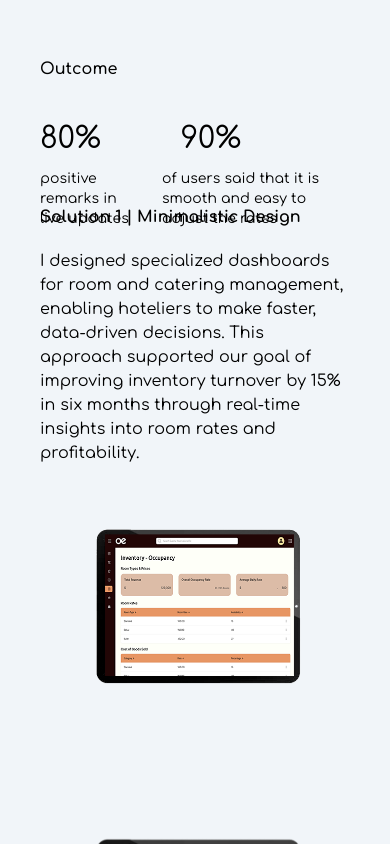
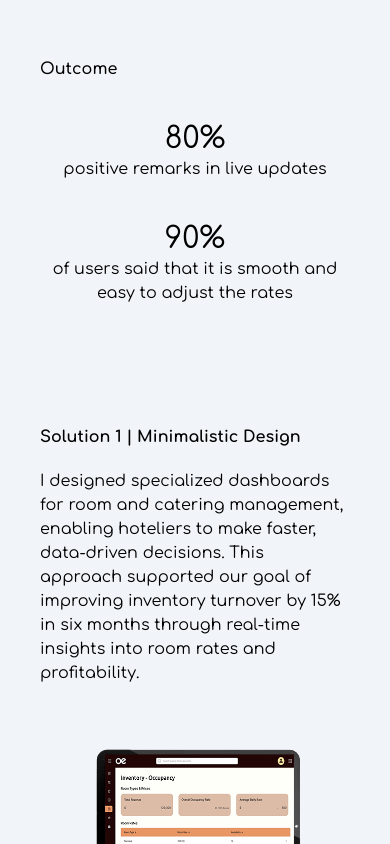
Before and after one commit to johnjang94/portfolio-ver-3, a React (Vite) app: page /operate in a window 390 px wide. Shown: the part 1680-2524 px from the top of the page. Built offline with nearby package versions, Linux system fonts and the light colour scheme; no server answers.

Commit message:
corrected the logic

```diff
--- a/src/components/lock/password.jsx
+++ b/src/components/lock/password.jsx
@@ -17,9 +17,11 @@ export default function Password({ onCorrectPassword }) {
   };
 
   return (
-    <div className="flex justify-center items-center transform translate-x-[12px]">
-      <div className="py-10 md:w-[55vw] w-5/6 bg-slate-300 rounded-3xl">
-        <h1 className="text-center text-3xl mt-10">Want to know more?</h1>
+    <div className="flex justify-center items-center md:transform md:translate-x-[12px] px-10">
+      <div className="py-10 md:w-[55vw] w-full bg-slate-300 rounded-3xl">
+        <h1 className="text-center md:text-3xl text-xl mt-10">
+          Want to know more?
+        </h1>
         <div className="py-5 text-center">
           <p>Please check my resume for the password!</p>
         </div>
--- a/src/pages/design/operate-ease.jsx
+++ b/src/pages/design/operate-ease.jsx
@@ -63,10 +63,10 @@ export default function OPERATE() {
         <Overview />
       </div>
       <div>
-        <Solutions />
+        <Solutions isPasswordCorrect={false} />
       </div>
-      <div className="md:-mt-40">
-        <Impact />
+      <div>
+        <Impact isPasswordCorrect={false} />
       </div>
       <div>
         <Collaboration />
@@ -80,7 +80,7 @@ export default function OPERATE() {
         <Overview />
       </div>
       <div>
-        <Solutions />
+        <Solutions isPasswordCorrect={true} />
       </div>
       <div id={2}>
         <MarketAnalysis />
@@ -95,7 +95,7 @@ export default function OPERATE() {
         <MidFi />
       </div>
       <div id={3}>
-        <Impact />
+        <Impact isPasswordCorrect={true} />
       </div>
       <div>
         <Retrospective />
--- a/src/pages/design/operate/overview.jsx
+++ b/src/pages/design/operate/overview.jsx
@@ -17,7 +17,7 @@ export default function Overview() {
         </div>
         <div className="py-10 md:py-0">
           <p className="font-semibold">Outcome</p>
-          <div className="flex-col grid-cols-2 my-10">
+          <div className="flex-col grid-cols-2 my-10 hidden md:block">
             <div className="text-3xl md:text-5xl flex items-center space-x-20 md:justify-center md:space-x-96">
               <p>80%</p>
               <p>90%</p>
@@ -29,6 +29,27 @@ export default function Overview() {
               </p>
             </div>
           </div>
+          {/*  */}
+          <div className="my-10 block md:hidden text-center space-y-10">
+            <div>
+              <div className="text-3xl md:text-5xl">
+                <p>80%</p>
+              </div>
+              <div>
+                <p>positive remarks in live updates</p>
+              </div>
+            </div>
+            <div>
+              <div className="text-3xl md:text-5xl">
+                <p>90%</p>
+              </div>
+              <div>
+                <p>
+                  of users said that it is smooth and easy to adjust the rates
+                </p>
+              </div>
+            </div>
+          </div>
         </div>
       </div>
     </div>
--- a/src/pages/design/operate/solutions.jsx
+++ b/src/pages/design/operate/solutions.jsx
@@ -4,7 +4,7 @@ import PropTypes from "prop-types";
 export default function Solutions({ isPasswordCorrect }) {
   return (
     <div>
-      <div className="md:mx-20 space-y-5 -mt-36 md:-mt-0">
+      <div className="md:mx-20 space-y-5">
         <p className="font-bold">Solution 1 | Minimalistic Design</p>
         <p className="md:px-10">
           {isPasswordCorrect ? (
@@ -33,14 +33,12 @@ export default function Solutions({ isPasswordCorrect }) {
         <img
           src={OperateEase.Occupancy}
           alt="Room occupancy dashboard sketch"
-          width={1200}
-          className="mx-auto rounded-2xl"
+          className="mx-auto rounded-2xl w-full"
         />
         <img
           src={OperateEase.Food}
           alt="Food dashboard sketch"
-          width={1200}
-          className="mx-auto rounded-2xl"
+          className="mx-auto rounded-2xl w-full"
         />
       </div>
     </div>
--- a/src/pages/resume/resume.jsx
+++ b/src/pages/resume/resume.jsx
@@ -4,11 +4,11 @@ import { useEffect, useState } from "react";
 import { useSearchParams } from "react-router-dom";
 import { getLogoSrc, getTextColor } from "../../utils/nav-utils";
 
-Desktop.propTypes = {
+Resume.propTypes = {
   pathname: PropTypes.string.isRequired,
 };
 
-export default function Desktop({ pathname }) {
+export default function Resume({ pathname }) {
   const logoSrc = getLogoSrc(pathname);
   const textColor = getTextColor(pathname);
 
@@ -18,11 +18,7 @@ export default function Desktop({ pathname }) {
   useEffect(() => {
     const referrer = document.referrer;
     const token = searchParams.get("token");
-    const allowedReferrers = [
-      "linkedin.com",
-      "indeed.com",
-      "portfolio-ver-3-n474q0s6d-johnjang94s-projects.vercel.app",
-    ];
+    const allowedReferrers = ["indeed.com", "portfolio-ver-3.vercel.app"];
 
     if (
       token === "secure-token" ||
```
